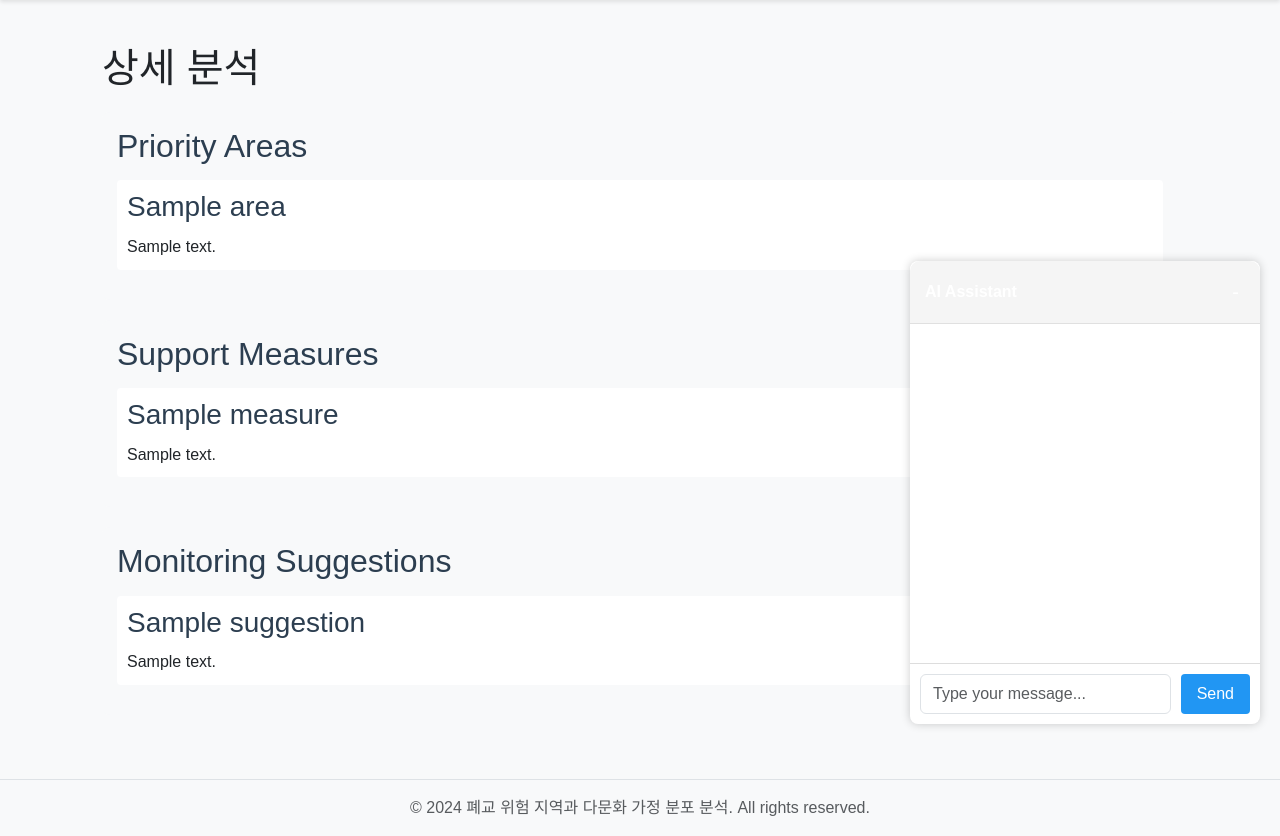
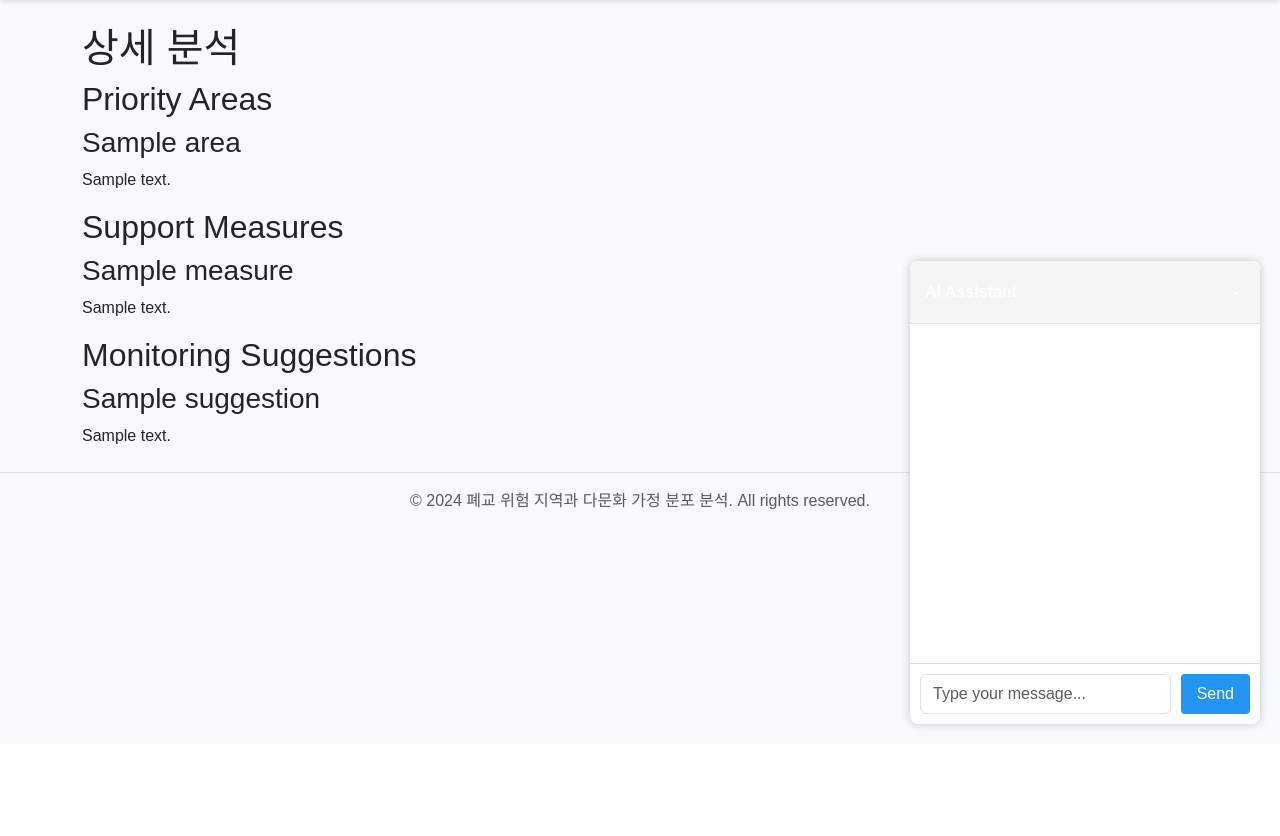
Before and after one commit to ritta1125/ritta1125, a Flask app: template templates/analysis.html in a window 1280 px wide. Shown: the part 56-892 px from the top of the page. After the commit the page ends 785 px from the top, so only its background shows below. Run offline with Flask 3, Linux system fonts and the light colour scheme; the template is opened without the code that fills it: most values are stand-ins (such as "Sample title", 1, 10 or a date in 2020).

Commit message:
Revert analysis page to original state

```diff
--- a/templates/analysis.html
+++ b/templates/analysis.html
@@ -3,52 +3,6 @@
 {% block title %}Analysis{% endblock %}
 
 {% block content %}
-<style>
-    .analysis-section {
-        text-align: left;
-        padding: 20px;
-        max-width: 1200px;
-        margin: 0 auto;
-    }
-    .policy-section {
-        text-align: left;
-        margin: 20px 0;
-        padding: 15px;
-        background-color: #f8f9fa;
-        border-radius: 8px;
-        margin-left: 0;
-    }
-    .policy-section h2 {
-        text-align: left;
-        margin-bottom: 15px;
-        color: #2c3e50;
-        margin-left: 0;
-    }
-    .recommendation-item {
-        text-align: left;
-        margin-bottom: 15px;
-        padding: 10px;
-        background-color: white;
-        border-radius: 4px;
-        margin-left: 0;
-    }
-    .recommendation-item h3 {
-        text-align: left;
-        margin-bottom: 10px;
-        color: #2c3e50;
-        margin-left: 0;
-    }
-    .recommendation-item p {
-        text-align: left;
-        margin: 0;
-        line-height: 1.6;
-        margin-left: 0;
-    }
-    main {
-        padding-left: 0;
-    }
-</style>
-
 <div class="analysis-section">
     <h1>상세 분석</h1>
 
```
